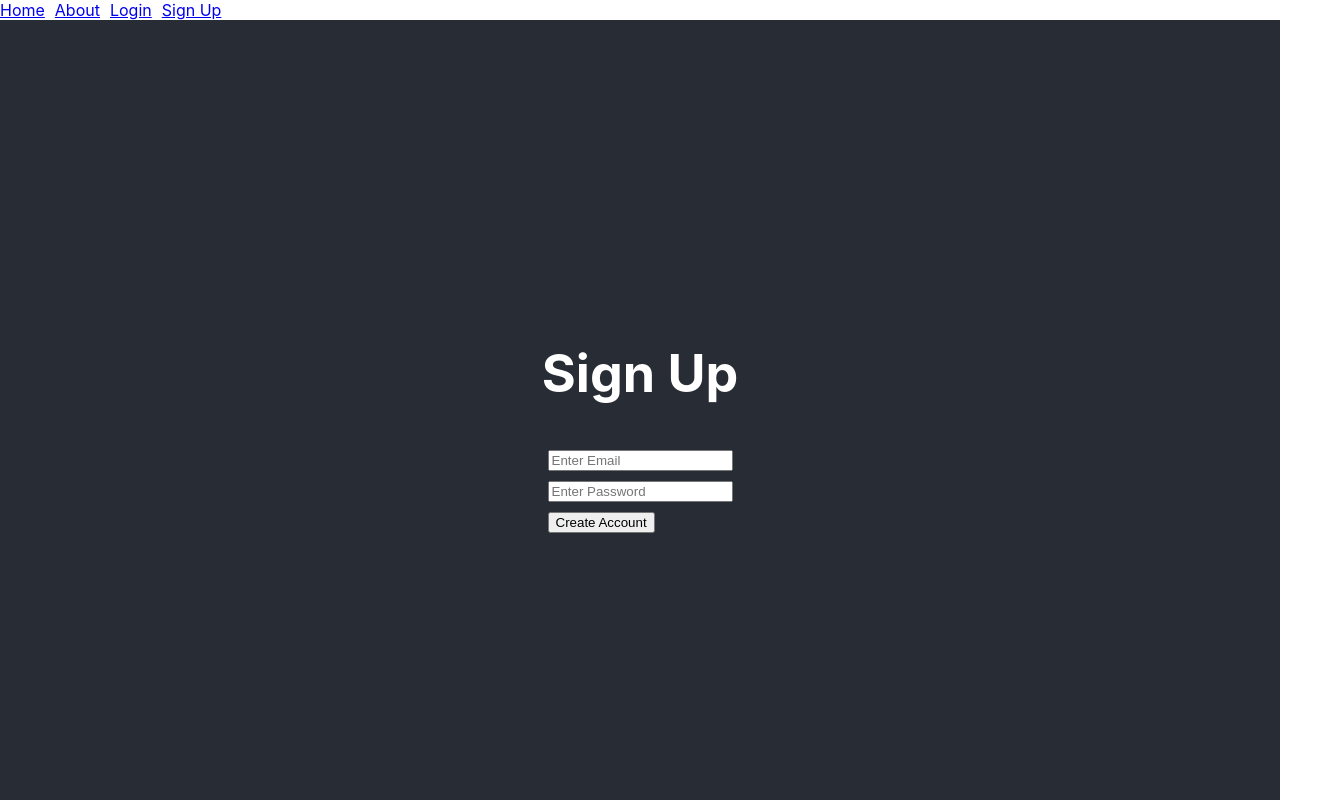
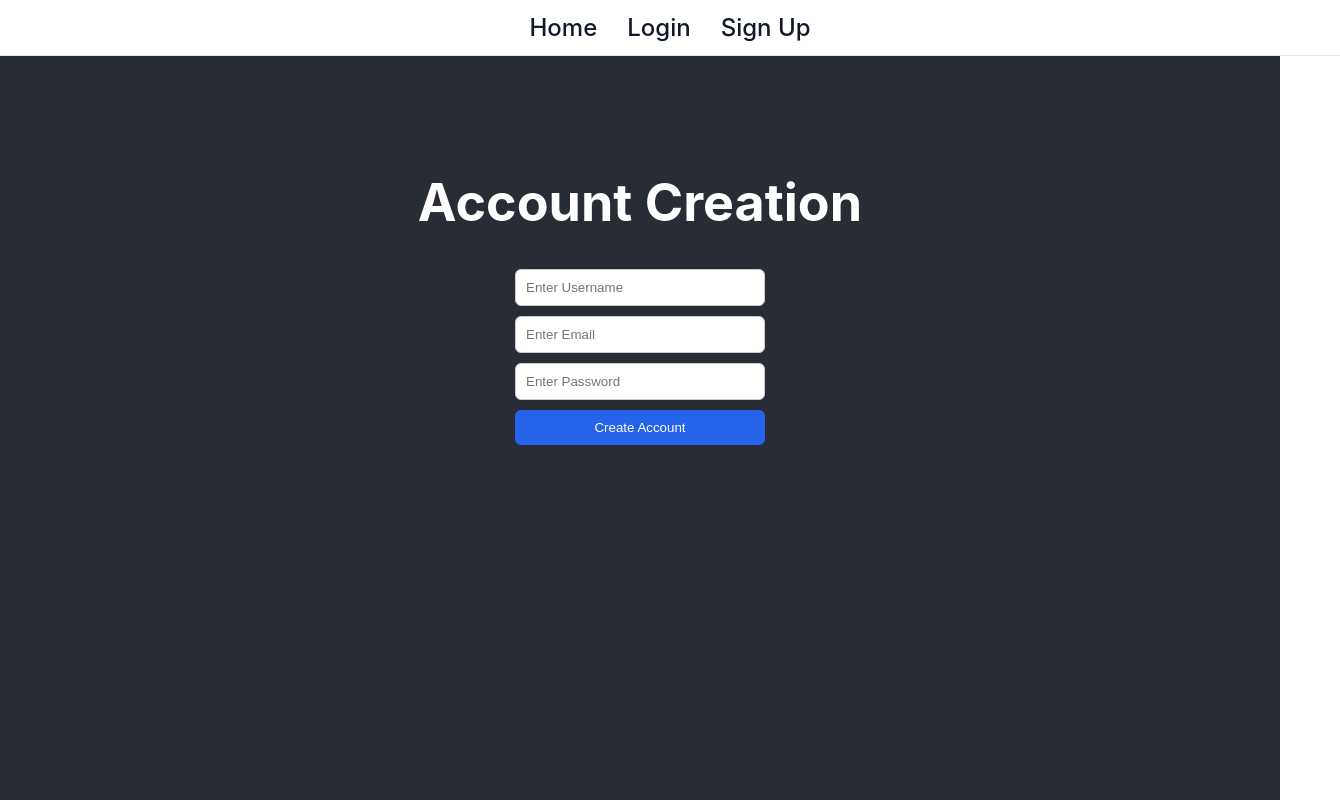
Before and after one commit to JacobStew88/CS467_JobTracker, a React (Create React App) app in the folder frontend/: page /signup in a window 1280 px wide. Shown: the top 800 px of the page, 1340 px wide, since content can reach past the window. Built offline with nearby package versions, Linux system fonts and the light colour scheme.

Commit message:
fixed login and made it so users can autologin.

```diff
--- a/frontend/src/App.css
+++ b/frontend/src/App.css
@@ -1,5 +1,5 @@
 .App {
-  text-align: center;
+  text-align:center;
 }
 
 .header {
@@ -46,12 +46,17 @@
   transform: translateY(-1px);
 }
 
+/* login and account creation container */
 .login-container {
   height: 100vh;
   display: flex;
   flex-direction: column;
-  justify-content: center;
+  justify-content: flex-start;
   align-items: center;
+  background-color: #282c34;
+  color: white;
+  font-size: calc(10px + 2vmin);
+  padding-top: 80px;
 }
 
 .login-form {
@@ -79,3 +84,62 @@
 .login-form button:hover {
   background: #1d4ed8;
 }
+
+
+/* Navbar container */
+.navbar {
+  width: 100%;
+  background-color: #ffffff;
+  padding: 8px 30px;
+  border-bottom: 1px solid #e5e7eb;
+
+}
+
+/* Flex layout */
+.nav-links {
+  display: flex;
+  justify-content: center;
+  align-items: center;
+  gap: 30px;
+
+}
+
+/* Links + button base style */
+.nav-links a,
+.nav-button {
+  position: relative;
+  font-size: 18px;
+  color: #111827;
+  text-decoration: none;
+  background: none;
+  border: none;
+  cursor: pointer;
+  padding: 5px 0;
+  font-weight: 500;
+  font-size: x-large;
+}
+
+/* Hover underline animation */
+.nav-links a::after,
+.nav-button::after {
+  content: "";
+  position: absolute;
+  left: 0;
+  bottom: -2px;
+  width: 0%;
+  height: 2px;
+  background-color: #2563eb;
+  transition: width 0.3s ease;
+}
+
+/* On hover */
+.nav-links a:hover::after,
+.nav-button:hover::after {
+  width: 100%;
+}
+
+/* Hover color */
+.nav-links a:hover,
+.nav-button:hover {
+  color: #2563eb;
+}
--- a/frontend/src/App.js
+++ b/frontend/src/App.js
@@ -7,9 +7,11 @@ import SignUp from './pages/SignUp'
 import Profile from "./pages/Profile"
 import Navbar from "./components/Navbar";
 import ProtectedRoute from "./components/ProtectedRoute";
+import { AuthProvider } from "./components/AuthContext";
 
 function App() {
   return (
+    <AuthProvider>
     <BrowserRouter>
     <Navbar />
     <Routes>
@@ -32,6 +34,7 @@ function App() {
 
     </Routes>
     </BrowserRouter>
+    </AuthProvider>
   );
 }
 
--- /dev/null
+++ b/frontend/src/components/AuthContext.jsx
@@ -0,0 +1,34 @@
+import { createContext, useContext, useEffect, useState } from "react";
+
+const AuthContext = createContext();
+
+export function AuthProvider({ children }) {
+  const [user, setUser] = useState(null);
+
+  //auto-login on refresh
+  useEffect(() => {
+    const token = localStorage.getItem("token");
+
+    if (token) {
+      setUser({ token }); // later: decode JWT if you want username
+    }
+  }, []);
+
+  const login = (token) => {
+    localStorage.setItem("token", token);
+    setUser({ token });
+  };
+
+  const logout = () => {
+    localStorage.removeItem("token");
+    setUser(null);
+  };
+
+  return (
+    <AuthContext.Provider value={{ user, login, logout }}>
+      {children}
+    </AuthContext.Provider>
+  );
+}
+
+export const useAuth = () => useContext(AuthContext);
--- a/frontend/src/components/Navbar.jsx
+++ b/frontend/src/components/Navbar.jsx
@@ -1,30 +1,29 @@
-import { Link, useNavigate } from "react-router-dom";
+import { useAuth } from "../components/AuthContext";
+import { useNavigate } from "react-router-dom";
 
 export default function Navbar() {
+  const { user, logout } = useAuth();
   const navigate = useNavigate();
 
-  const token = localStorage.getItem("token");
-
   function handleLogout() {
-    localStorage.removeItem("token");
+    logout();
     navigate("/login");
   }
 
   return (
-    <div className="App">
-      <nav style={{ display: "flex", gap: "10px" }}>
-        <Link to="/">Home</Link>
-        <Link to="/about">About</Link>
+    <div className="navbar">
+    <nav className="nav-links">
+      <a href="/">Home</a>
 
-        {token ? (
+      {user ? (
         <>
-            <Link to="/profile">Profile</Link>
+          <a href="/profile">Profile</a>
           <button onClick={handleLogout}>Logout</button>
         </>
       ) : (
         <>
-            <Link to="/login">Login</Link>
-            <Link to="/signup">Sign Up</Link>
+          <a href="/login">Login</a>
+          <a href="/signup">Sign Up</a>
         </>
       )}
     </nav>
--- a/frontend/src/components/ProtectedRoute.jsx
+++ b/frontend/src/components/ProtectedRoute.jsx
@@ -1,13 +1,12 @@
 import { Navigate } from "react-router-dom";
+import { useAuth } from "../components/AuthContext";
 
-const ProtectedRoute = ({ children }) => {
-  const token = localStorage.getItem("token");
+export default function ProtectedRoute({ children }) {
+  const { user } = useAuth();
 
-  if (!token) {
-    return <Navigate to="/login" replace />;
+  if (!user) {
+    return <Navigate to="/login" />;
   }
 
   return children;
-};
-
-export default ProtectedRoute;
+}
--- a/frontend/src/pages/Login.jsx
+++ b/frontend/src/pages/Login.jsx
@@ -1,38 +1,51 @@
 import { useState } from "react";
 import { useNavigate } from "react-router-dom";
-import { loginUser } from "../services/authService";
+import { useAuth } from "../components/AuthContext";
 
-export default function SignIn() {
+export default function Login() {
   const navigate = useNavigate();
+  const { login } = useAuth();
 
-  const [email, setEmail] = useState("");
+  const [username, setUsername] = useState("");
   const [password, setPassword] = useState("");
 
   async function handleSubmit(e) {
     e.preventDefault();
 
     try {
-      const data = await loginUser(email, password);
+      const res = await fetch("http://localhost:5000/auth/login", {
+        method: "POST",
+        headers: {
+          "Content-Type": "application/json",
+        },
+        body: JSON.stringify({ username, password }),
+      });
 
-      localStorage.setItem("token", data.token);
+      const data = await res.json();
 
-      alert("Logged in!");
-      navigate("/profile");
+      if (!res.ok) {
+        alert("Login failed");
+        return;
+      }
+
+      login(data.token); // ✅ store token + set auth state
+
+      navigate("/profile"); // redirect after login
     } catch (err) {
-      alert(err.message);
+      alert("Something went wrong");
     }
   }
 
   return (
     <div className="login-container">
-      <h1>Sign In</h1>
+      <h1>Login</h1>
 
       <form onSubmit={handleSubmit} className="login-form">
         <input
-          type="email"
-          placeholder="Email"
-          value={email}
-          onChange={(e) => setEmail(e.target.value)}
+          type="text"
+          placeholder="Username"
+          value={username}
+          onChange={(e) => setUsername(e.target.value)}
         />
 
         <input
--- a/frontend/src/pages/SignUp.jsx
+++ b/frontend/src/pages/SignUp.jsx
@@ -1,50 +1,57 @@
 import { useState } from "react";
 import { useNavigate } from "react-router-dom";
 import { createAccount } from "../services/authService";
+import { useAuth } from "../components/AuthContext";
 
-export default function SignUp() {
+export default function AccountCreation() {
   const navigate = useNavigate();
+  const { login } = useAuth();
 
   const [email, setEmail] = useState("");
+  const [username, setUsername] = useState("");
   const [password, setPassword] = useState("");
 
   async function handleSubmit(e) {
     e.preventDefault();
 
     try {
-      const data = await createAccount(email, password);
+      const data = await createAccount(email, username, password);
 
-      alert(data.message || "Account created!");
+      alert("Account created!");
 
-      // send user to login page
-      navigate("/login");
+      login(data.token);
+      navigate("/profile");
     } catch (err) {
       alert(err.message);
     }
   }
 
   return (
-    <div className="body">
-      <h1>Sign Up</h1>
+    <div className="login-container">
+      <h1>Account Creation</h1>
 
-      <form onSubmit={handleSubmit}>
-        <div>
+      <form onSubmit={handleSubmit} className="login-form">
+
+        <input
+          type="text"
+          placeholder="Enter Username"
+          value={username}
+          onChange={(e) => setUsername(e.target.value)}
+        />
+
         <input
           type="email"
           placeholder="Enter Email"
           value={email}
           onChange={(e) => setEmail(e.target.value)}
         />
-        </div>
 
-        <div>
         <input
           type="password"
           placeholder="Enter Password"
           value={password}
           onChange={(e) => setPassword(e.target.value)}
         />
-        </div>
 
         <button type="submit">Create Account</button>
       </form>
--- a/frontend/src/services/apiClient.js
+++ b/frontend/src/services/apiClient.js
@@ -3,6 +3,6 @@ export function authHeaders() {
 
   return {
     "Content-Type": "application/json",
-    Authorization: `Bearer ${token}`,
+    Authorization: token ? `Bearer ${token}` : "",
   };
 }
--- a/frontend/src/services/authService.js
+++ b/frontend/src/services/authService.js
@@ -3,11 +3,11 @@ import { authHeaders } from "./apiClient";
 const BASE_URL = "http://localhost:5000";
 
 // LOGIN
-export async function loginUser(email, password) {
+export async function loginUser(username, password) {
   const res = await fetch(`${BASE_URL}/auth/login`, {
     method: "POST",
     headers: authHeaders(),
-    body: JSON.stringify({ email, password }),
+    body: JSON.stringify({ username, password }),
   });
 
   const data = await res.json();
@@ -17,19 +17,22 @@ export async function loginUser(email, password) {
   return data;
 }
 
-// SIGNUP
-export async function createAccount(email, password) {
-  const res = await fetch(`${BASE_URL}/auth/create-account`, {
+// account creation
+export async function createAccount(email, username, password) {
+  const res = await fetch("http://localhost:5000/auth/create-account", {
     method: "POST",
-    headers: authHeaders(),
-    body: JSON.stringify({ email, password }),
+    headers: {
+      "Content-Type": "application/json",
+    },
+    body: JSON.stringify({ email, username, password }), // ✅ IMPORTANT
   });
 
-  const data = await res.json();
+  if (!res.ok) {
+    const err = await res.json();
+    throw new Error(err.error || "Signup failed");
+  }
 
-  if (!res.ok) throw new Error(data.message || "Signup failed");
-
-  return data;
+  return res.json();
 }
 
 // PROTECTED ROUTE (keep it here, not separate file)
```
Lines whose indentation alone changed are shown as unchanged.
